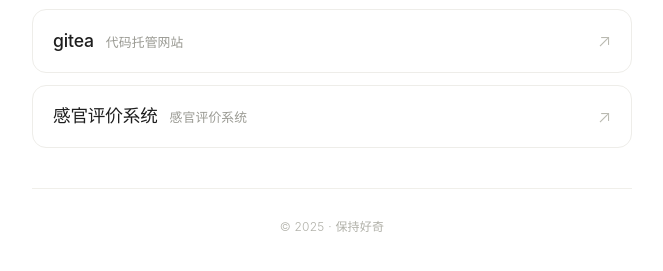
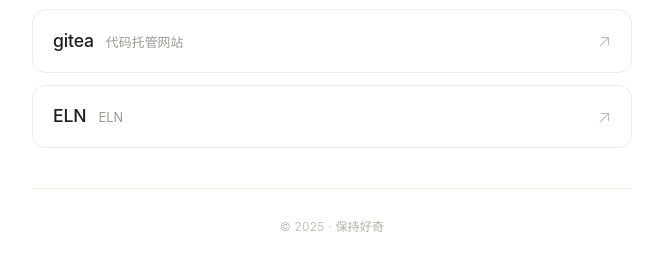
Before and after one commit to biolmz/lmz.web, a plain HTML site: page index.html in a window 1280 px wide. Shown: the part 675-946 px from the top of the page, without its empty margins (308-971 px from the left). Drawn offline with Linux system fonts and the light colour scheme.

Commit message:
Update index.html

```diff
--- a/index.html
+++ b/index.html
@@ -254,10 +254,10 @@
         </div>
         <span class="nav-arrow" aria-hidden="true">↗</span>
       </a>
-            <a href="http://47.104.107.67:8200/" class="nav-item" target="_blank" rel="noopener noreferrer">
+            <a href="http://47.104.107.67:1050/" class="nav-item" target="_blank" rel="noopener noreferrer">
         <div class="nav-left">
-          <span class="site-name">感官评价系统</span>
-          <span class="site-desc">感官评价系统</span>
+          <span class="site-name">ELN</span>
+          <span class="site-desc">ELN</span>
         </div>
         <span class="nav-arrow" aria-hidden="true">↗</span>
       </a>
```
